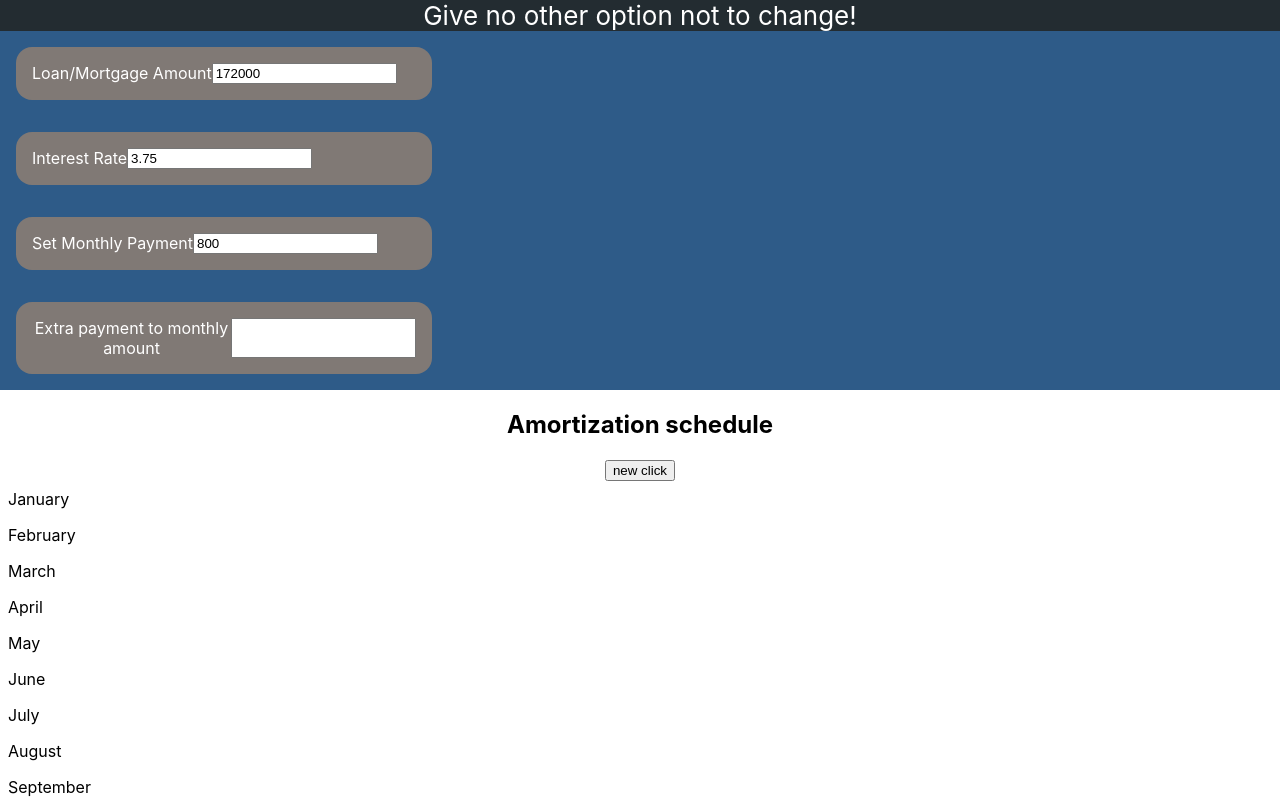
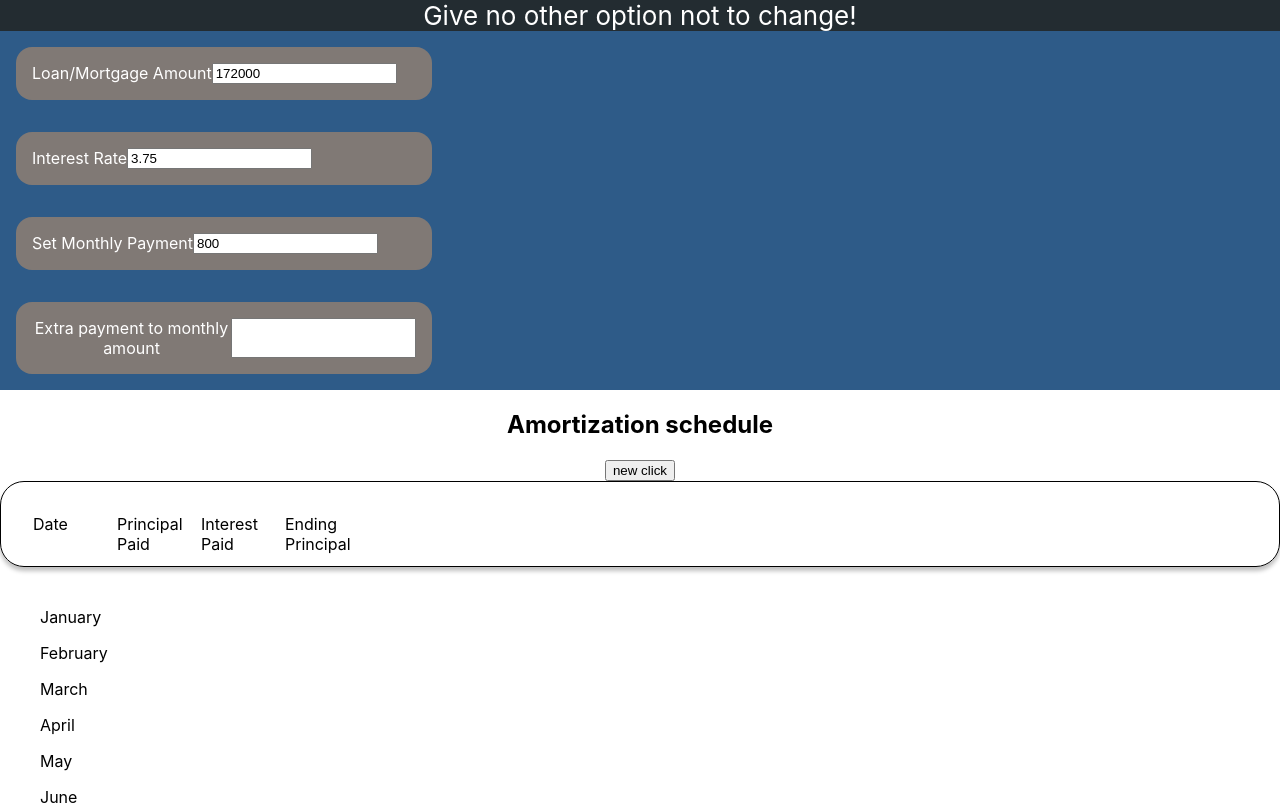
Before and after one commit to saykaren/DebtFree, a React (Create React App) app: page / in a window 1280 px wide. Shown: the top 805 px of the page. Built offline with nearby package versions, Linux system fonts and the light colour scheme.

Commit message:
got alignment a bit better

```diff
--- a/src/App.css
+++ b/src/App.css
@@ -50,6 +50,27 @@ main{
 }
 
 .list {
-  width: 15%;
+  width: 20px;
   padding: 0.5rem;
 }
+
+.titleGroup {
+  display: flex;
+  border: 1px solid #000000;
+  box-shadow: 0px 4px 4px rgba(0, 0, 0, 0.25);
+  border-radius: 24px;
+
+}
+
+.title {
+  width: 20px;
+  padding: 2rem;
+  height: 20px;
+
+}
+
+.resultsBoxes {
+  width: 20px;
+  padding: 2rem;
+  height: 20px;
+}
--- a/src/App.js
+++ b/src/App.js
@@ -20,7 +20,7 @@ const numberConverter =(value) =>{
   return parseFloat((value).toFixed(2));
 }
 
-
+const titleInfo = ["Date", "Principal Paid", "Interest Paid", "Ending Principal"];
 
 
 function App() {
@@ -106,10 +106,19 @@ function App() {
         <h2>Amortization schedule</h2>
 
         <button onClick={()=>generateCalculation(endingPrincipal)}>new click </button>
+        <div className="titleGroup">
+          {titleInfo.map((col, index)=>(
+          <div className="title"
+            key={index}
+            >
+            {col}
+            </div>
+          ))}
+        </div>
         <div id="amortizationResults">
 
 
-          <div className="month">
+          <div className="month, resultsBoxes">
             {monthArray.map((col, index)=>(
               <div
                 className="list"
@@ -119,7 +128,7 @@ function App() {
                 </div>
             ))}
           </div>
-          <div className="prinipalPaid">
+          <div className="prinipalPaid, resultsBoxes">
             {principalPaidArray.map((col, index)=>(
               <div
                 className="list"
@@ -129,7 +138,7 @@ function App() {
                 </div>
             ))}
           </div>
-          <div className="interestPaid">
+          <div className="interestPaid, resultsBoxes">
             {interestPaidArray.map((col, index)=>(
               <div
                 className="list"
@@ -139,7 +148,7 @@ function App() {
                 </div>
             ))}
           </div>
-          <div className="updatedPrincipal">
+          <div className="updatedPrincipal, resultsBoxes">
             {newEndingPrincipalArray.map((col, index)=>(
               <div
                 className="list"
```
